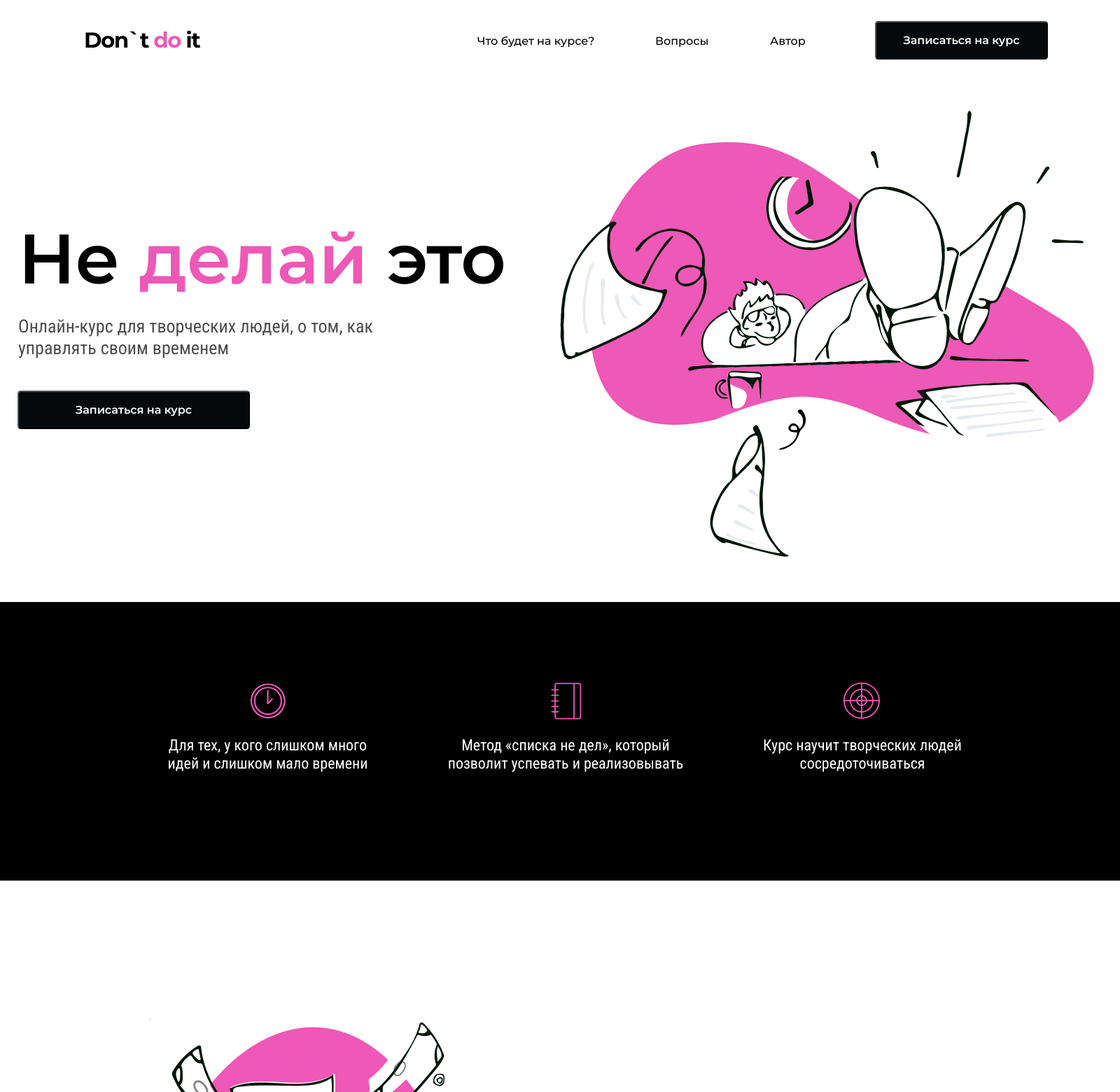
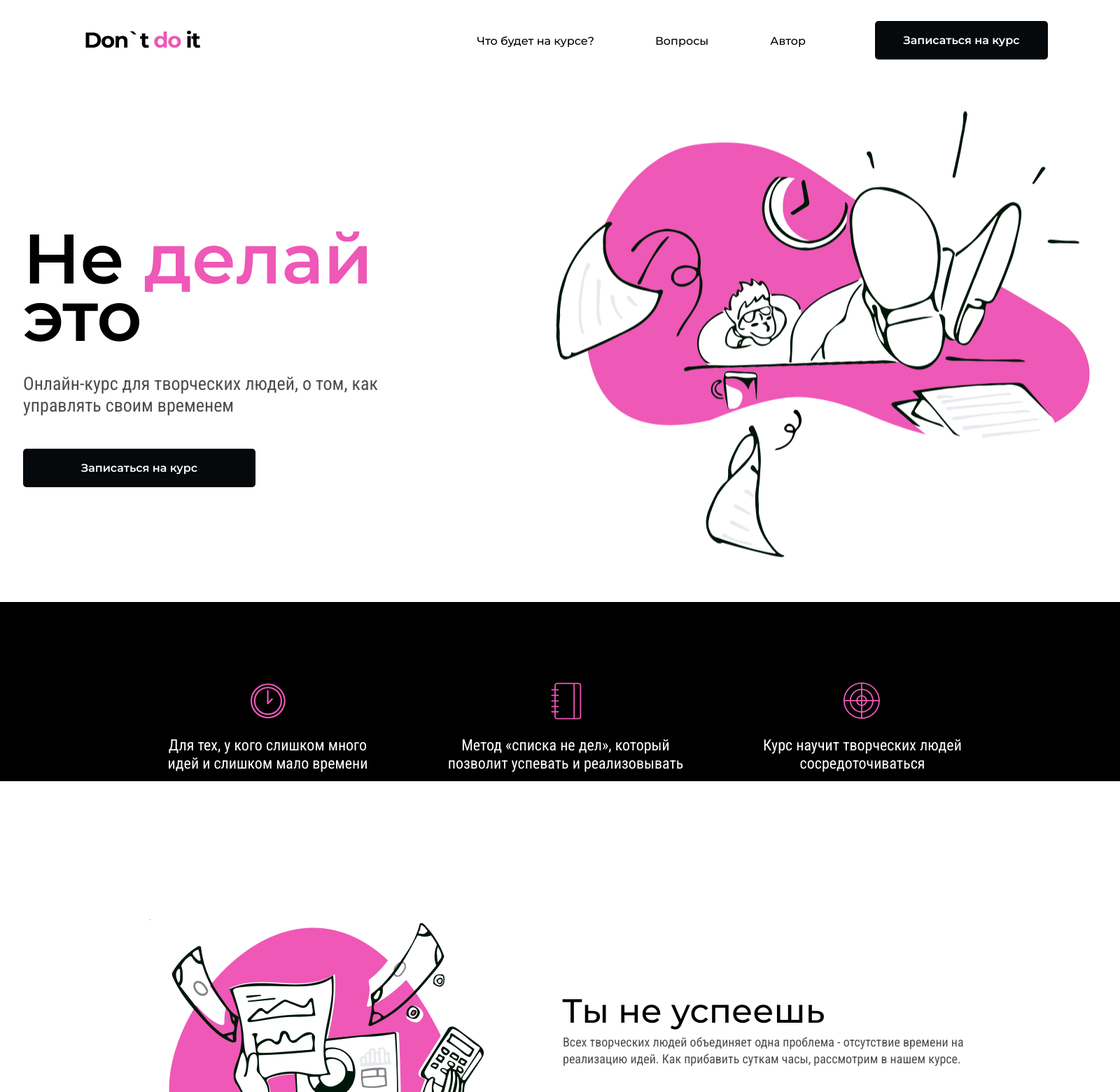
Before and after one commit to In1or/web-development, a PHP site: page / in a window 1600 px wide; the page is wider, and only the part inside the window is pictured. Shown: the top 1560 px of that part at 70% size. Run offline with PHP 8.4, Linux system fonts and the light colour scheme.

Commit message:
Add files via upload
edit

```diff
--- a/lw6/css/style.css
+++ b/lw6/css/style.css
@@ -3,77 +3,82 @@
     margin: 0;
 }
 
-.element { -ms-overflow-style: none; }
-
 .header
 {
 	width: 100%;
-	height: 115px;
 	display: flex;
     justify-content: space-between;
     align-items: center;
-	/* vertical-align: super; */
 }
 
 .header__logo
 {
-	margin-top: -3px;
+	margin-top: 27px;
 	margin-left: 122px;
+}
+
+.header__nav-bar
+{
+	margin-top: 30px;
+	margin-right: 103px;
+	display: flex;
+	flex-grow: 1;
+	justify-content: flex-end;
 }
 
 .header__link
 {
 	margin-top: 4px;
-	margin-right: 174px;
-	display: flex;
-	flex-grow: 1;
-	justify-content: flex-end;
-}
-
-.header__nav-bar
-{
-	width: 500px;
-	margin-left: 10px;
 	font: normal 500 16px/0.8 'Montserrat';
 	color: #000;
 	display: flex;
     justify-content: flex-end;
     align-items: center;
-	top: 200px;
+}
+
+.header__text
+{
+	text-decoration: none;
+	color: #000;
 }
 
 .text_what-will
 {
-	width: 171px;
-	margin-right: 83px;
+	max-width: 168px;
+	margin-right: 87px;
 }
 
 .text_questions
 {
-	width: 77px;
-	margin-right: 87px;
+	max-width: 77px;
+	margin-right: 88px;
 }
 
 .text_author
 {
-	width: 51px;
-	margin-right: 28px;
+	max-width: 51px;
+	margin-right: 99px;
 }
 
 .header__button
 {
 	position: relative;
-	right: 103px;
 	width: 247px;
+}
+
+.button-register
+{
 	height: 55px;
 	background: #05090c;
-	border-radius: 4.59px;
+	border-radius: 5px;
 	font: normal 600 16px/1 'Montserrat';
 	color: #fff;
+	border: none;
 }
 
 .main
 {
+	margin-top: 30px;
 	display: flex;
 	flex-direction: column;
 	align-items: center;
@@ -81,39 +86,35 @@
 
 .top
 {
-	width: 1700px;
+	max-width: 1700px;
 	display: flex;
+
 }
 
 .top__info
 {
-	padding-left: 76px;
+	max-width: 865px;
+	padding-left: 33px;
 	padding-top: 146px;
+	margin-right: 14px;
 }
 
 .top__button
 {
 	width: 332px;
-	height: 55px;
-	background: #05090c;
-	border-radius: 4.59px;
-	font: normal 600 16px/1 'Montserrat';
-	color: #fff;
 }
 
 .top__title
 {
-	width: 745px;
+	max-width: 745px;
 	margin-top: 67px;
-	/* margin-left: -1px; */
 	font: normal 600 100px/0.82 'Montserrat';
 	color: #000;
 }
 
 .top__text
 {
-	width: 545px;
-	height: 62px;
+	max-width: 545px;
 	margin-top: 41px;
 	font: normal 400 26px/1.2 'Roboto Condensed';
 	color: rgba(0, 0, 0, 0.7);
@@ -126,25 +127,22 @@
 
 .top__button
 {
-	margin-top: 45px;
-	margin-left: -1px;
+	margin-top: 46px;
 }
 
 .top__image
 {
-	margin-top: -54px;
-	margin-left: -14px;
+	margin-left: 34px;
+	max-width: 849px;
 }
 
 .short-description
 {
-	margin-top: -50px;
+	margin-top: 58px;
 	display: flex;
 	width: 100%;
-	height: 398px;
 	background: #000;
 	justify-content: center;
-	/* align-items: center; */
 }
 
 .short-descritpion__content
@@ -155,6 +153,12 @@
 	justify-content: space-between;
 }
 
+.short-description_text
+{
+	font: normal 400 22px/1.2 'Roboto Condensed';
+	color: #fff;
+	text-align: center;
+}
 .short-description__time
 {
 	width: 285px;
@@ -213,29 +209,27 @@
 {
 	margin-top: 17px;
 	margin-left: 4px;
-	width: 303.95px;
-	height: 52px;
-	font: normal 400 22px/1.2 'Roboto Condensed';
-	color: #fff;
-	text-align: center;
+	width: 304px;
 }
 
 .blog
 {
-	width: 1920px;
+	display: flex;
+	flex-direction: column;
+	align-items: center;
+
 }
 
 .blog__creation
 {
 	margin-top: 72px;
-	width: 1136px;
 	height: 520px;
 	display: flex;
 }
 
 .blog__finances_image
 {
-	margin-left: 373px;
+	margin-left: -9px;
 	max-width: 538px;
 	max-height: 476px;
 }
@@ -249,25 +243,23 @@
 .title-creation
 {
 	width: 376px;
-	height: 61px;
 	font: normal 500 48px/38px 'Montserrat';
 	color: #000;
 }
 
 .text-creation
 {
-	margin-top: 14px;
+	/* margin-top: 14px; */
 	margin-left: 1px;
-	width: 574px;
-	height: 48px;
+	/* width: 574px;
 	font: normal 400 18px/24px 'Roboto Condensed';
-	color: rgba(0, 0, 0, 0.7);
+	color: rgba(0, 0, 0, 0.7); */
 }
 
 .blog__deadline
 {
 	margin-top: 34px;
-	margin-left: 298px;
+	margin-right: 188px;
 	width: 1135px;
 	height: 691px;
 	display: flex;
@@ -289,16 +281,22 @@
 .title-deadline
 {
 	width: 386px;
-	height: 61px;
 	font: normal 500 48px/38px 'Montserrat';
 	color: #000;
 }
-
+/*
 .text-deadline
 {
 	margin-top: 14px;
 	width: 574px;
-	height: 44px;
+	font: normal 400 18px/24px 'Roboto Condensed';
+	color: rgba(0, 0, 0, 0.7);
+} */
+
+.blog__text
+{
+	margin-top: 14px;
+	max-width: 574px;
 	font: normal 400 18px/24px 'Roboto Condensed';
 	color: rgba(0, 0, 0, 0.7);
 }
@@ -306,12 +304,11 @@
 .about-course
 {
 	width: 1235px;
-	height: 530px;
 	display: flex;
 	flex-direction: column;
 }
 
-.about-course_tiles
+.about-course-tiles
 {
 	margin-top: 59px;
 	margin-left: 60px;
@@ -326,14 +323,13 @@
 	margin-top: 65px;
 	margin-left: 349px;
 	width: 553px;
-	height: 59px;
 	font: normal 500 48px/59px 'Montserrat';
 	text-align: center;
 	color: #000;
 }
 
 
-.about-course_box
+.about-course-box
 {
 	margin-right: 30px;
 	margin-bottom: 30px;
@@ -343,28 +339,32 @@
 	width: 358px;
 	height: 190px;
 	background: #000;
-	border-radius: 7.35px;
+	border-radius: 7px;
 }
 
-.text_style
+.about-course-box:nth-child(3n)
 {
-	height: 51px;
+	margin-right: 0;
+}
+
+.about-course__text
+{
 	font: normal 400 18px/21px 'Roboto Condensed';
 	color: #fff;
 }
 
 .image_first
 {
-	margin-top: 33px;
+	margin-top: 34px;
 	margin-left: 39px;
-	max-width: 37.5px;
+	max-width: 37px;
 }
 
 .first-step-text
 {
-	margin-top: 22px;
+	margin-top: 23px;
 	margin-left: 39px;
-	width: 269.77px;
+	max-width: 270px;
 }
 
 .image_second
--- a/lw6/index.html
+++ b/lw6/index.html
@@ -11,21 +11,21 @@
 <body>
   <div class="header">
   	<img class="header__logo" src="images/logo.svg" alt="Don't do it">
-    <div class="header__link">
-      <nav class="header__nav-bar">
-        <p class="header__text text_what-will">Что будет на курсе?</p>
-        <p class="header__text text_questions">Вопросы</p>
-        <p class="header__text text_author">Автор</p>
+    <div class="header__nav-bar">
+      <nav class="header__link">
+        <a href="#aboutCourse" class="header__text text_what-will">Что будет на курсе?</a>
+        <a href="#" class="header__text text_questions">Вопросы</a>
+        <a href="#" class="header__text text_author">Автор</a>
       </nav>
-    </div>
   	<button class="header__button button-register">
       Записаться на курс
     </button>
+    </div>
   </div>
   <div class="main">
     <div class="top">
       <div class="top__info">
-        <p class="top__title">Не <span class="text_color">делай</span> это<p>
+        <h1 class="top__title">Не <span class="text_color">делай</span> это</h1>
         <p class="top__text">Онлайн-курс для творческих людей, о том, как управлять своим временем </p>
         <button class="top__button button-register">
           Записаться на курс
@@ -37,16 +37,16 @@
       <div class="short-descritpion__content">
         <div class="short-description__time">
           <img class="short-description__image image-time" src="images/time.svg" alt="time">
-          <p class="short-description__text text-time">Для тех, у кого слишком много идей и слишком мало времени</p>
+          <p class="short-description__text text-time short-description_text">Для тех, у кого слишком много идей и слишком мало времени</p>
         </div>
         <div class="short-description__notebook">
           <img class="short-description__image image-notebook" src="images/notebook.svg" alt="notebook">
-          <p class="short-description__text text-notebook">Метод «списка не дел», который позволит успевать и
+          <p class="short-description__text text-notebook short-description_text">Метод «списка не дел», который позволит успевать и
           реализовывать</p>
         </div>
         <div class="short-description__target ">
           <img class="short-description__image image-target" src="images/target.svg" alt="time">
-          <p class="short-description__text text-target">Курс научит творческих людей сосредоточиваться</p>
+          <p class="short-description__text text-target short-description_text">Курс научит творческих людей сосредоточиваться</p>
         </div>
       </div>
     </div>
```
Also changed, not shown: other parts of lw6/css/style.css (+12 -22 lines), other parts of lw6/index.html (+16 -15 lines), lw6/images/done.png.
